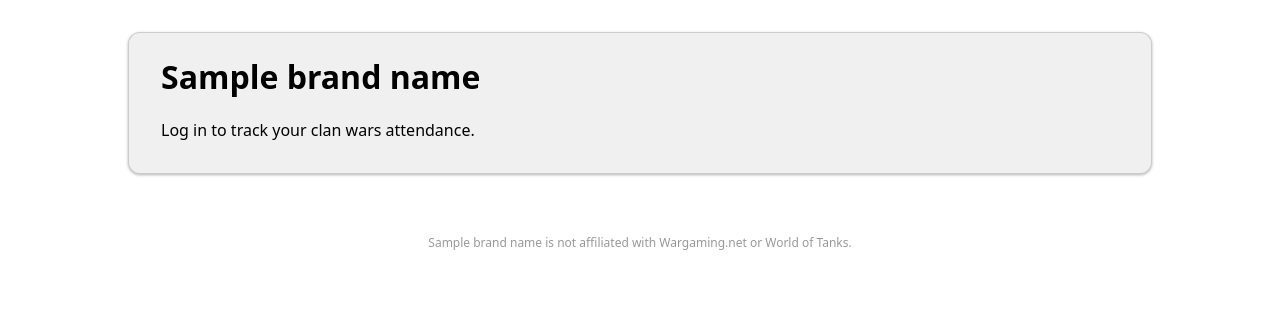
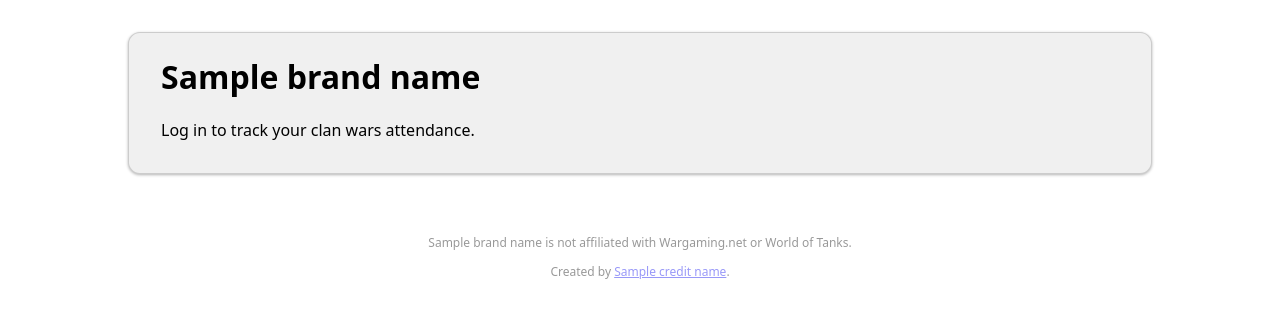
Before and after one commit to teng1m/clan-wars-payouts, a Python web app: template app/templates/home.html in a window 1280 px wide. Shown: the part 61-379 px from the top of the page. Run offline with Jinja, Linux system fonts and the light colour scheme; the template is opened without the code that fills it: most values are stand-ins (such as "Sample title", 1, 10 or a date in 2020).

Commit message:
add credit

```diff
--- a/app/config.py
+++ b/app/config.py
@@ -7,7 +7,11 @@ load_dotenv()
 
 WG_APPLICATION_ID = os.getenv("WG_APPLICATION_ID", "")
 BASE_URL = os.getenv("BASE_URL", "http://localhost:8000").rstrip("/")
-BRAND_NAME = os.getenv("BRAND_NAME", "clantools.fyi")
+BRAND_NAME = os.getenv("BRAND_NAME", "Clan Wars Payouts")
+# optional credit shown in the footer; empty -> nothing renders, so the
+# author's name/link stays out of source and only exists in the deploy env.
+CREDIT_NAME = os.getenv("CREDIT_NAME", "")
+CREDIT_URL = os.getenv("CREDIT_URL", "")
 SECRET_KEY = os.getenv("SECRET_KEY", "")
 
 _PROJECT_ROOT = Path(__file__).parent.parent
--- a/app/templates/layout.html
+++ b/app/templates/layout.html
@@ -28,6 +28,12 @@
         <main>{% block content %}{% endblock %}</main>
         <footer class="site-footer">
             <p>{{ brand_name }} is not affiliated with Wargaming.net or World of Tanks.</p>
+            {% if credit_name %}
+            <p class="footer-credit">
+                Created by
+                {% if credit_url %}<a href="{{ credit_url }}" target="_blank" rel="noopener noreferrer">{{ credit_name }}</a>{% else %}{{ credit_name }}{% endif %}.
+            </p>
+            {% endif %}
         </footer>
     </body>
 </html>
```
Also changed, not shown: app/main.py (+11 -1 lines), README.md.
